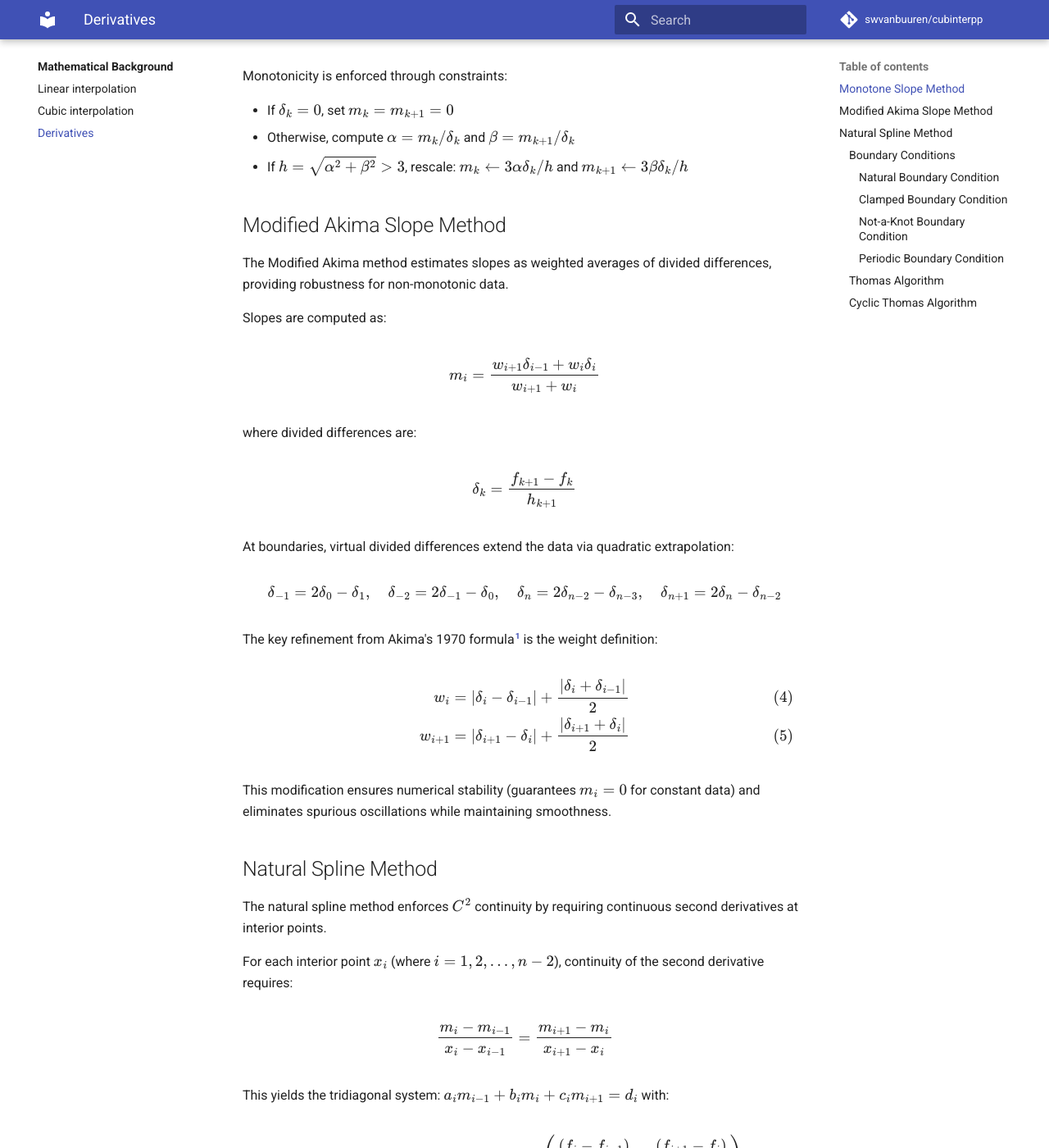
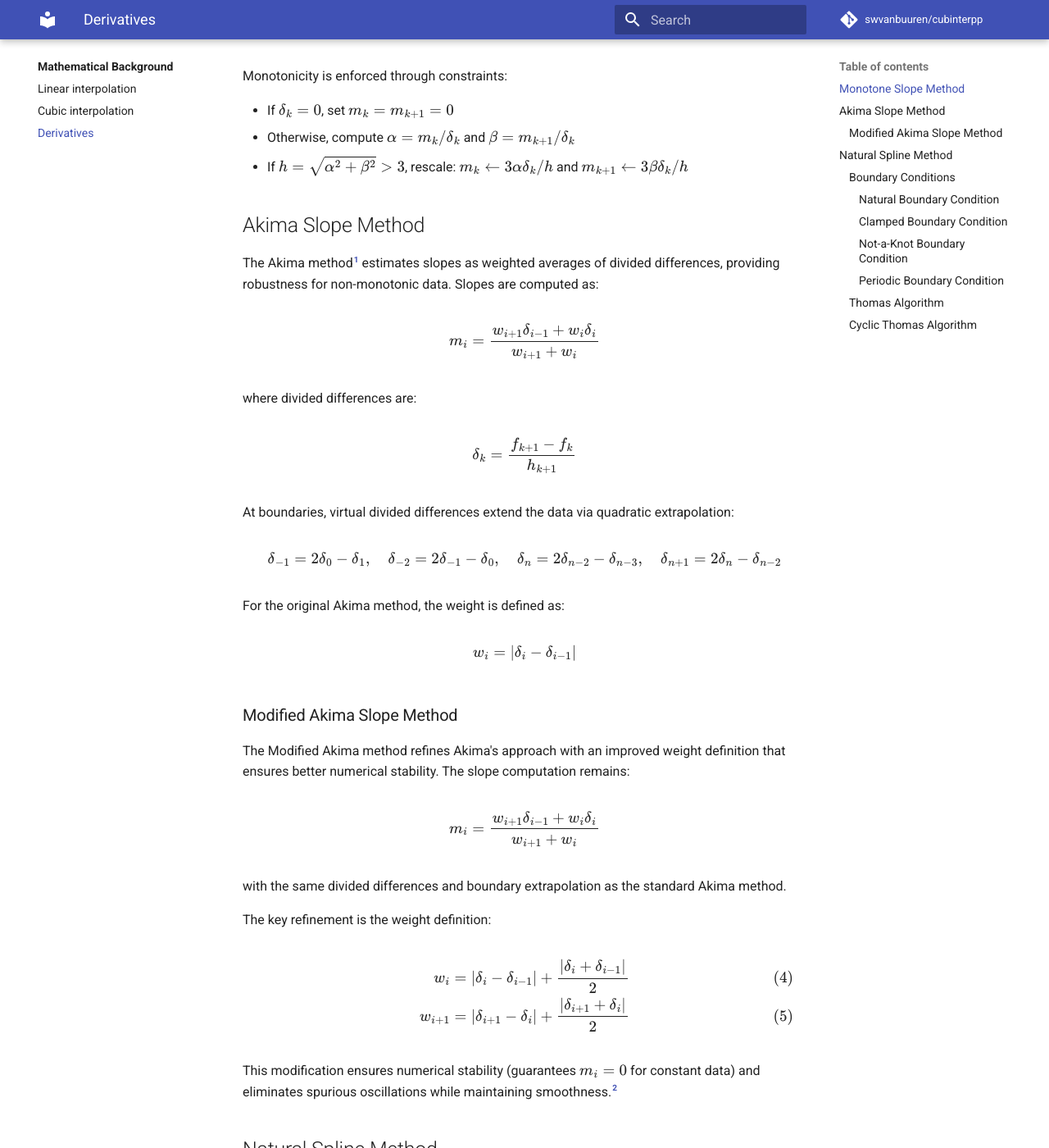
Before and after one commit to swvanbuuren/cubinterpp, an MkDocs documentation site: the page built from docs/theory/derivatives.md, in a window 1280 px wide and 1400 px high, scrolled down 757 px. Shown: the whole window at 82% size. Built offline with MkDocs 1.6.1 and Material for MkDocs 9.7.7, drawn with Linux system fonts in a browser that asks for light colours; comment, search, counter and statistics services are not loaded.

Commit message:
docs: Add support for Akima spline interpolation
Signed-off-by: Sietze van Buuren <s.van.buuren@gmail.com>

```diff
--- a/docs/theory/derivatives.md
+++ b/docs/theory/derivatives.md
@@ -50,7 +48,23 @@
 \delta_{-1} = 2\delta_0 - \delta_1, \quad \delta_{-2} = 2\delta_{-1} - \delta_0, \quad \delta_n = 2\delta_{n-2} - \delta_{n-3}, \quad \delta_{n+1} = 2\delta_n - \delta_{n-2}
 $$
 
-The key refinement from Akima's 1970 formula[^1] is the weight definition:
+For the original Akima method, the weight is defined as:
+
+$$
+w_i = |\delta_i - \delta_{i-1}|
+$$
+
+### Modified Akima Slope Method
+
+The Modified Akima method refines Akima's approach with an improved weight definition that ensures better numerical stability. The slope computation remains:
+
+$$
+m_i = \frac{w_{i+1}\delta_{i-1} + w_i\delta_i}{w_{i+1} + w_i}
+$$
+
+with the same divided differences and boundary extrapolation as the standard Akima method.
+
+The key refinement is the weight definition:
 
 $$
 \begin{align}
@@ -59,7 +73,7 @@
 \end{align}
 $$
 
-This modification ensures numerical stability (guarantees $m_i = 0$ for constant data) and eliminates spurious oscillations while maintaining smoothness.
+This modification ensures numerical stability (guarantees $m_i = 0$ for constant data) and eliminates spurious oscillations while maintaining smoothness.[^2]
 
 ## Natural Spline Method
 
```
Also changed, not shown: other parts of docs/theory/derivatives.md (+2 -4 lines), README.md (+1 -0 lines).
